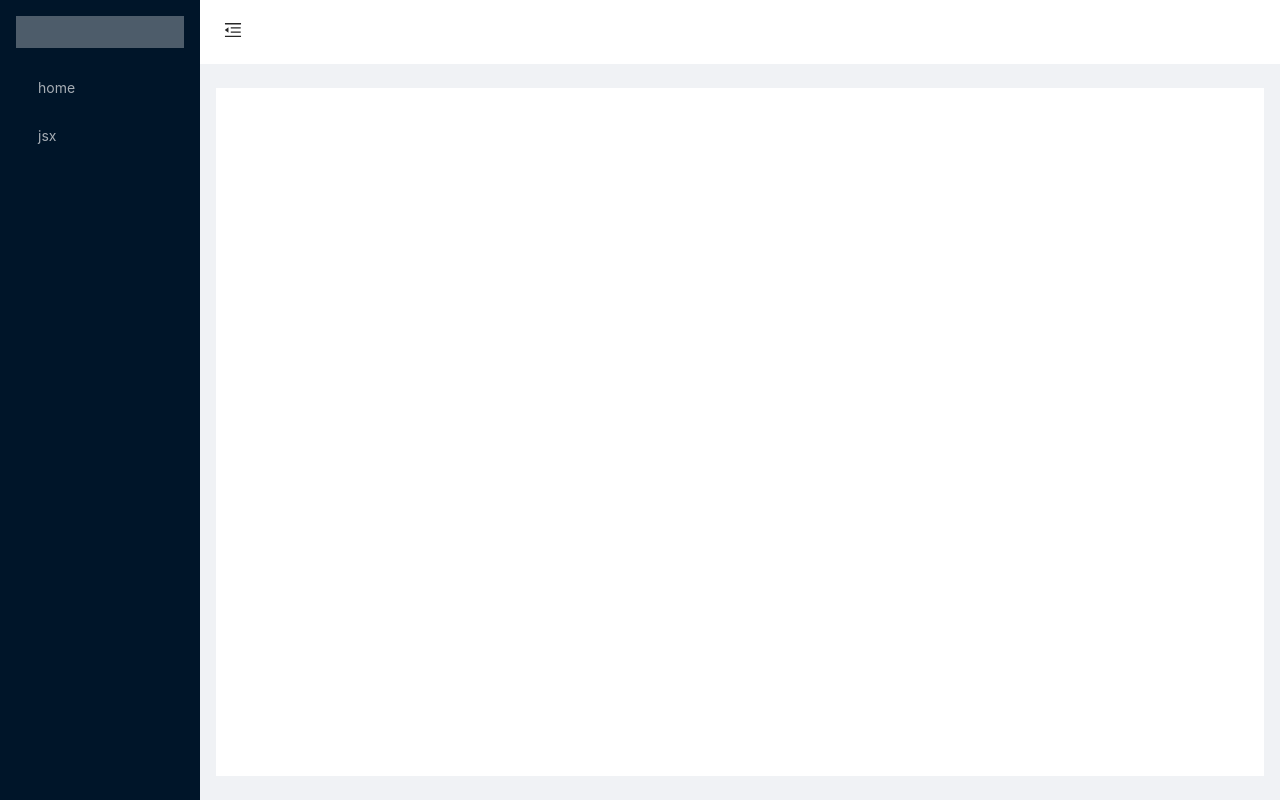
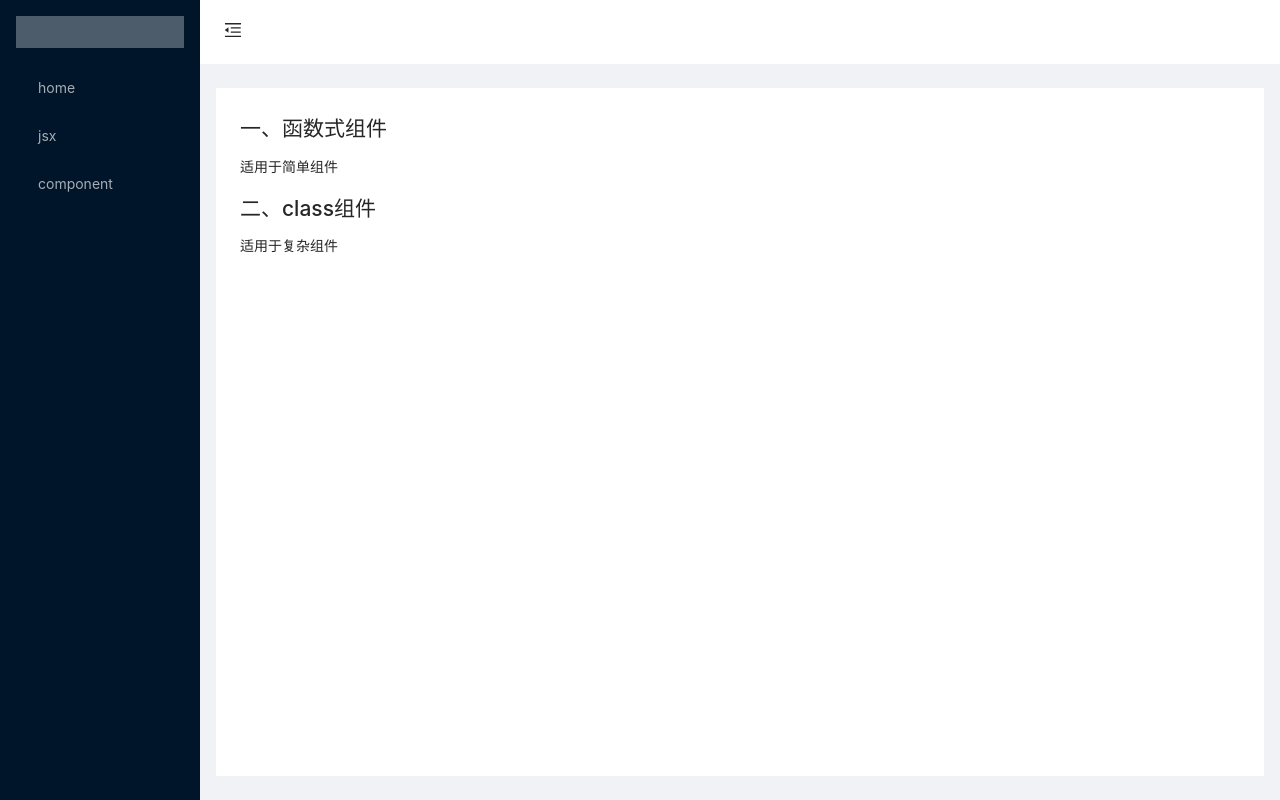
Before and after one commit to StevieTaylor/react-studying, a React (Create React App) app: page /component in a window 1280 px wide. Built offline with nearby package versions, Linux system fonts and the light colour scheme.

Commit message:
[feat] 函数组件 & class组件

```diff
--- /dev/null
+++ b/src/pages/components/ClassComp.tsx
@@ -0,0 +1,24 @@
+/*
+ * @Author: Stevie
+ * @Date: 2021-03-23 00:57:42
+ * @LastEditors: Stevie
+ * @LastEditTime: 2021-03-23 02:01:01
+ * @Description: file content
+ */
+import React from "react";
+
+class ClassComponent extends React.Component {
+    // - render方法是在当前组件ClassComponent的原型对象上，供实例对象调用
+    render() {
+        // - this指向当前组件的实例对象
+        // console.log(this)
+        return (
+            <div>
+                <h2>二、class组件</h2>
+                <p>适用于复杂组件</p>
+            </div>
+        )
+    }
+}
+
+export default ClassComponent
--- /dev/null
+++ b/src/pages/components/FunctionalComp.tsx
@@ -0,0 +1,19 @@
+/*
+ * @Author: Stevie
+ * @Date: 2021-03-23 00:57:42
+ * @LastEditors: Stevie
+ * @LastEditTime: 2021-03-23 02:03:01
+ * @Description: file content
+ */
+
+const FunctionalComponent = () => {
+    // - this为undefined，babel编译后，使用的是strict严格模式
+    // console.log(this)
+    return (
+        <div>
+            <h2>一、函数式组件</h2>
+            <p>适用于简单组件</p>
+        </div>
+    )
+}
+export default FunctionalComponent
--- /dev/null
+++ b/src/pages/components/index.tsx
@@ -0,0 +1,23 @@
+/*
+ * @Author: Stevie
+ * @Date: 2021-03-22 23:33:23
+ * @LastEditors: Stevie
+ * @LastEditTime: 2021-03-23 01:56:12
+ * @Description: file content
+ */
+import React from "react";
+import FunctionalComponent from './FunctionalComp';
+import ClassComponent from './ClassComp';
+
+class Components extends React.Component {
+    render() {
+        return (
+            <div>
+                <FunctionalComponent />
+                <ClassComponent />
+            </div>
+        )
+    }
+}
+
+export default Components
--- a/src/router/config.ts
+++ b/src/router/config.ts
@@ -1,6 +1,7 @@
 import { RouteComponentProps } from "react-router-dom";
 import Home from '@pages/home/home';
 import JSX from '@pages/JSX/index';
+import Components from '../pages/components/index';
 
 export interface IRouterProps {
     path: string;
@@ -23,7 +24,14 @@ export const ROUTES: IRouterProps[] = [
         path: "/jsx",
         exact: true,
         component: JSX,
-        icon: 'queqintongji',
+        icon: 'duihua',
         name: 'jsx'
+    },
+    {
+        path: '/component',
+        exact: true,
+        component: Components,
+        icon: 'buju',
+        name: 'component'
     }
 ]
```
